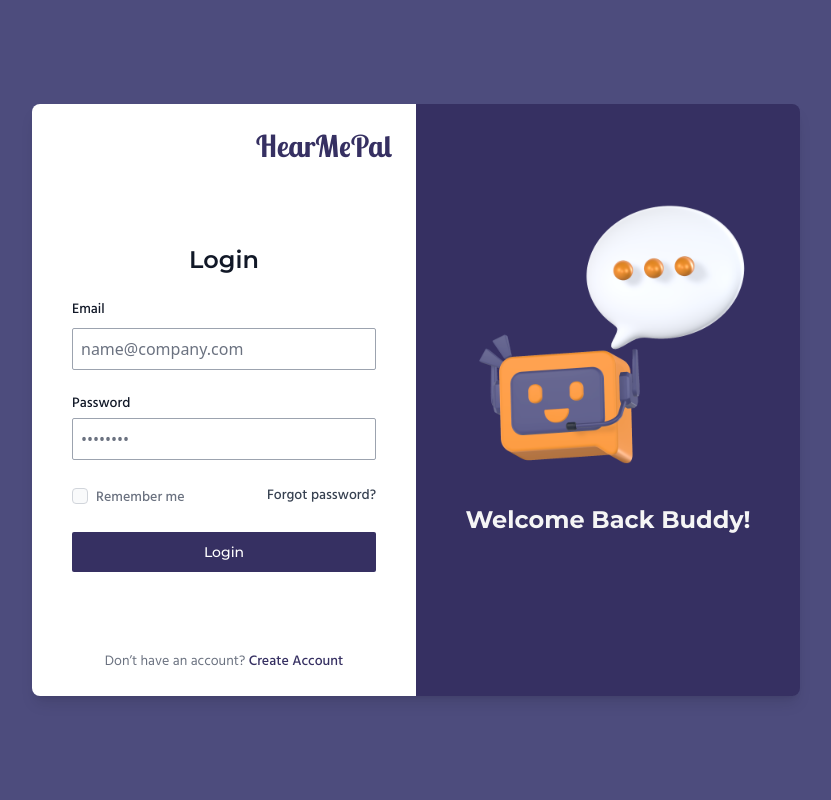
After one commit to AcilRestu12/HearMePal, a Flask app: page /login in a window 1280 px wide. The commit adds this page. Shown: the whole page, without its empty margins (224-1055 px from the left). Run offline with Flask 3, Linux system fonts and the light colour scheme; some libraries are stand-ins or nearby versions.

Commit message:
front-end -> login page | created

```diff
--- a/app.py
+++ b/app.py
@@ -18,7 +18,11 @@ conversation = Conversation(DB_HOST, DB_USER, DB_PASS, DB_NAME)
 @app.route("/")
 @app.route("/index")
 def index():
-    return render_template("pages/index.html")
+    data = {
+        'page' : 'Home',
+        'current_page' : 'home',
+    }
+    return render_template("pages/index.html", data=data)
 
 @app.route("/chat", methods=['GET'])
 @app.route("/chat/<int:conv>", methods=['GET'])
@@ -113,6 +117,14 @@ def setting():
     }
     return render_template("pages/setting.html", data=data)
 
+@app.route("/login")
+def login():
+    data = {
+        'page' : 'Login',
+        'current_page' : 'login',
+    }
+    return render_template("pages/login.html", data=data)
+
 
 
 # @app.route("/conv/<int:value>")
--- a/static/dist/css/output.css
+++ b/static/dist/css/output.css
@@ -1246,6 +1233,10 @@ input:checked + .toggle-bg{
   margin-inline-end: 1rem;
 }
 
+.ml-2{
+  margin-left: 0.5rem;
+}
+
 .ms-1{
   margin-inline-start: 0.25rem;
 }
@@ -1262,6 +1253,10 @@ input:checked + .toggle-bg{
   margin-inline-start: auto;
 }
 
+.mt-1{
+  margin-top: 0.25rem;
+}
+
 .mt-14{
   margin-top: 3.5rem;
 }
@@ -1362,6 +1353,11 @@ input:checked + .toggle-bg{
   height: auto;
 }
 
+.h-fit{
+  height: -moz-fit-content;
+  height: fit-content;
+}
+
 .h-full{
   height: 100%;
 }
@@ -1649,6 +1621,18 @@ input:checked + .toggle-bg{
   margin-bottom: calc(1.5rem * var(--tw-space-y-reverse));
 }
 
+.space-y-10 > :not([hidden]) ~ :not([hidden]){
+  --tw-space-y-reverse: 0;
+  margin-top: calc(2.5rem * calc(1 - var(--tw-space-y-reverse)));
+  margin-bottom: calc(2.5rem * var(--tw-space-y-reverse));
+}
+
+.space-y-8 > :not([hidden]) ~ :not([hidden]){
+  --tw-space-y-reverse: 0;
+  margin-top: calc(2rem * calc(1 - var(--tw-space-y-reverse)));
+  margin-bottom: calc(2rem * var(--tw-space-y-reverse));
+}
+
 .divide-y > :not([hidden]) ~ :not([hidden]){
   --tw-divide-y-reverse: 0;
   border-top-width: calc(1px * calc(1 - var(--tw-divide-y-reverse)));
@@ -1762,6 +1746,16 @@ input:checked + .toggle-bg{
   border-top-right-radius: 0.25rem;
 }
 
+.rounded-t-lg{
+  border-top-left-radius: 0.5rem;
+  border-top-right-radius: 0.5rem;
+}
+
+.rounded-b-lg{
+  border-bottom-right-radius: 0.5rem;
+  border-bottom-left-radius: 0.5rem;
+}
+
 .rounded-ee-xl{
   border-end-end-radius: 0.75rem;
 }
@@ -1815,6 +1809,11 @@ input:checked + .toggle-bg{
   border-color: rgb(209 213 219 / var(--tw-border-opacity));
 }
 
+.border-gray-400{
+  --tw-border-opacity: 1;
+  border-color: rgb(156 163 175 / var(--tw-border-opacity));
+}
+
 .border-primary\/90{
   border-color: rgb(54 48 98 / 0.9);
 }
@@ -1977,6 +1966,11 @@ input:checked + .toggle-bg{
 
 .p-6{
   padding: 1.5rem;
+}
+
+.px-10{
+  padding-left: 2.5rem;
+  padding-right: 2.5rem;
 }
 
 .px-2{
@@ -2039,14 +2038,34 @@ input:checked + .toggle-bg{
   padding-bottom: 1rem;
 }
 
+.py-6{
+  padding-top: 1.5rem;
+  padding-bottom: 1.5rem;
+}
+
 .py-8{
   padding-top: 2rem;
   padding-bottom: 2rem;
 }
 
-.py-1\.5{
-  padding-top: 0.375rem;
-  padding-bottom: 0.375rem;
+.py-20{
+  padding-top: 5rem;
+  padding-bottom: 5rem;
+}
+
+.py-16{
+  padding-top: 4rem;
+  padding-bottom: 4rem;
+}
+
+.py-5{
+  padding-top: 1.25rem;
+  padding-bottom: 1.25rem;
+}
+
+.py-52{
+  padding-top: 13rem;
+  padding-bottom: 13rem;
 }
 
 .pb-4{
@@ -2123,6 +2142,15 @@ input:checked + .toggle-bg{
 
 .font-montserrat{
   font-family: Montserrat, sans-serif;
+}
+
+.font-mono{
+  font-family: ui-monospace, SFMono-Regular, Menlo, Monaco, Consolas, "Liberation Mono", "Courier New", monospace;
+}
+
+.text-2xl{
+  font-size: 1.5rem;
+  line-height: 2rem;
 }
 
 .text-3xl{
@@ -2225,6 +2253,11 @@ input:checked + .toggle-bg{
 .text-gray-500{
   --tw-text-opacity: 1;
   color: rgb(107 114 128 / var(--tw-text-opacity));
+}
+
+.text-gray-700{
+  --tw-text-opacity: 1;
+  color: rgb(55 65 81 / var(--tw-text-opacity));
 }
 
 .text-gray-800{
@@ -2749,13 +2734,17 @@ input:checked + .toggle-bg{
     width: 80%;
   }
 
+  .sm\:max-w-md{
+    max-width: 28rem;
+  }
+
   .sm\:rounded-lg{
     border-radius: 0.5rem;
   }
 
-  .sm\:bg-purple-300{
+  .sm\:bg-lime-300{
     --tw-bg-opacity: 1;
-    background-color: rgb(202 191 253 / var(--tw-bg-opacity));
+    background-color: rgb(190 242 100 / var(--tw-bg-opacity));
   }
 
   .sm\:px-10{
@@ -2823,6 +2817,18 @@ input:checked + .toggle-bg{
     margin-top: 1rem;
   }
 
+  .md\:mt-14{
+    margin-top: 3.5rem;
+  }
+
+  .md\:mt-12{
+    margin-top: 3rem;
+  }
+
+  .md\:mt-10{
+    margin-top: 2.5rem;
+  }
+
   .md\:flex{
     display: flex;
   }
@@ -2831,6 +2837,10 @@ input:checked + .toggle-bg{
     display: none;
   }
 
+  .md\:h-screen{
+    height: 100vh;
+  }
+
   .md\:w-1\/2{
     width: 50%;
   }
@@ -2856,16 +2870,8 @@ input:checked + .toggle-bg{
     width: fit-content;
   }
 
-  .md\:w-\[\]{
-    width: ;
-  }
-
-  .md\:w-\[90\%\]{
-    width: 90%;
-  }
-
-  .md\:w-\[95\%\]{
-    width: 95%;
+  .md\:max-w-3xl{
+    max-width: 48rem;
   }
 
   .md\:flex-row{
@@ -2918,12 +2924,41 @@ input:checked + .toggle-bg{
     margin-bottom: calc(0.5rem * var(--tw-space-y-reverse));
   }
 
+  .md\:space-y-20 > :not([hidden]) ~ :not([hidden]){
+    --tw-space-y-reverse: 0;
+    margin-top: calc(5rem * calc(1 - var(--tw-space-y-reverse)));
+    margin-bottom: calc(5rem * var(--tw-space-y-reverse));
+  }
+
   .md\:space-y-6 > :not([hidden]) ~ :not([hidden]){
     --tw-space-y-reverse: 0;
     margin-top: calc(1.5rem * calc(1 - var(--tw-space-y-reverse)));
     margin-bottom: calc(1.5rem * var(--tw-space-y-reverse));
   }
 
+  .md\:rounded-e-lg{
+    border-start-end-radius: 0.5rem;
+    border-end-end-radius: 0.5rem;
+  }
+
+  .md\:rounded-t-none{
+    border-top-left-radius: 0px;
+    border-top-right-radius: 0px;
+  }
+
+  .md\:rounded-s-lg{
+    border-start-start-radius: 0.5rem;
+    border-end-start-radius: 0.5rem;
+  }
+
+  .md\:rounded-tl-none{
+    border-top-left-radius: 0px;
+  }
+
+  .md\:rounded-br-none{
+    border-bottom-right-radius: 0px;
+  }
+
   .md\:border-0{
     border-width: 0px;
   }
@@ -2975,38 +3009,48 @@ input:checked + .toggle-bg{
     padding-bottom: 3rem;
   }
 
+  .md\:py-2{
+    padding-top: 0.5rem;
+    padding-bottom: 0.5rem;
+  }
+
   .md\:py-6{
     padding-top: 1.5rem;
     padding-bottom: 1.5rem;
   }
 
-  .md\:py-2{
-    padding-top: 0.5rem;
-    padding-bottom: 0.5rem;
+  .md\:py-2\.5{
+    padding-top: 0.625rem;
+    padding-bottom: 0.625rem;
+  }
+
+  .md\:py-10{
+    padding-top: 2.5rem;
+    padding-bottom: 2.5rem;
   }
 
   .md\:pl-2{
     padding-left: 0.5rem;
   }
 
+  .md\:pl-6{
+    padding-left: 1.5rem;
+  }
+
   .md\:pr-2{
     padding-right: 0.5rem;
   }
 
-  .md\:pl-4{
-    padding-left: 1rem;
-  }
-
-  .md\:pl-6{
-    padding-left: 1.5rem;
-  }
-
-  .md\:pl-8{
-    padding-left: 2rem;
+  .md\:pr-6{
+    padding-right: 1.5rem;
   }
 
   .md\:text-left{
     text-align: left;
+  }
+
+  .md\:text-right{
+    text-align: right;
   }
 
   .md\:text-start{
--- a/templates/layouts/home.html
+++ b/templates/layouts/home.html
@@ -4,11 +4,13 @@
     <meta charset="UTF-8">
     <meta http-equiv="X-UA-Compatible" content="IE=edge">
     <meta name="viewport" content="width=device-width, initial-scale=1.0">
-    <title>Flowbite Flask</title>
+    <title>{{ data['page'] }}</title>
     <link rel="stylesheet" href="{{url_for('static',filename='dist/css/output.css')}}">
 </head>
-<body>
-    {% include 'layouts/partials/navbar.html' %}
+<body class="bg-primary">
+    {% if data['current_page'] != 'login' and data['current_page'] != 'register' %}
+        {% include 'layouts/partials/navbar.html' %}
+    {% endif %}
 
     {% block content %} {% endblock %}
 
--- /dev/null
+++ b/templates/pages/login.html
@@ -0,0 +1,52 @@
+{% extends "layouts/home.html" %}
+
+{% block content %}
+    <!-- Container Login Start -->
+    <section class="bg-secondary">
+        <div class="flex flex-col items-center justify-center px-6 mx-auto md:h-screen">
+            <div class="w-full flex flex-col-reverse md:flex-row my-10 justify-between sm:max-w-md md:max-w-3xl rounded-lg shadow-lg">
+                <div class="w-full space-y-10 md:space-y-20 py-6 rounded-b-lg md:rounded-br-none md:rounded-s-lg bg-white">
+                    <a href="/" class="block w-full text-lg md:pr-6 items-center text-center md:text-right">
+                        <span class="font-lobster text-3xl font-semibold text-primary hover:text-primary/90 duration-100">HearMePal</span>
+                    </a>
+                    <div class="flex flex-col space-y-4 md:space-y-6">
+                        <h2 class="mx-auto text-xl font-semibold font-montserrat text-gray-900 md:text-2xl">
+                            Login
+                        </h2>
+                        <form action="" method="" class="w-full px-10 mx-auto space-y-6">
+                            <div>
+                                <label for="email" class="block mb-2 text-sm font-medium font-hind text-gray-900">Email</label>
+                                <input type="email" name="email" id="email" class="bg-transparent border border-gray-400 text-gray-900 rounded-sm focus:ring-third focus:border-third block w-full p-2" placeholder="name@company.com" required="">
+                            </div>
+                            <div>
+                                <label for="password" class="block mb-1 text-sm font-medium font-hind text-gray-900">Password</label>
+                                <input type="password" name="password" id="password" placeholder="••••••••" class="bg-transparent border border-gray-400 text-gray-900 rounded-sm focus:ring-third focus:border-third block w-full p-2" required="">
+                            </div>
+                            <div class="flex flex-row items-center justify-between font-medium font-hind">
+                                <div class="flex items-center">
+                                    <div class="flex items-center h-5">
+                                      <input id="remember" aria-describedby="remember" type="checkbox" class="w-4 h-4 border border-gray-300 rounded bg-gray-50 focus:ring-3 focus:ring-third checked:bg-third" required="">
+                                    </div>
+                                    <div class="ml-2 mt-1 text-sm">
+                                      <label for="remember" class="text-gray-500">Remember me</label>
+                                    </div>
+                                </div>
+                                <a href="#" class="text-sm font-medium text-gray-700 hover:underline">Forgot password?</a>
+                            </div>
+                            <button type="submit" class="w-full text-white bg-primary hover:bg-primary/90 focus:ring-4 focus:outline-none focus:ring-primary/50 font-medium font-montserrat rounded-sm text-sm px-5 py-2.5 text-center">Login</button>
+                        </form>
+                    </div>
+                    <p class="text-sm text-center font-normal font-hind text-gray-500">
+                        Don’t have an account? <a href="/register" class="font-medium text-primary hover:underline">Create Account</a>
+                    </p>
+                </div>
+                <div class="w-full flex flex-col py-20 md:py-10 bg-primary rounded-t-lg md:rounded-e-lg md:rounded-tl-none">
+                    <img class="h-fit w-60 md:w-80 lg:max-w-md mx-auto md:mt-10 mb-4 md:mb-0" src="../static/assets/chatbot-creating-message.png" alt="chatbot message illustration">
+                    <h1 class="mx-auto text-2xl font-bold font-montserrat text-text">Welcome Back Buddy!</h1>
+                </div>
+            </div>
+        </div>
+    </section>
+    <!-- Container Login End -->
+
+{% endblock %}
```
Also changed, not shown: other parts of static/dist/css/output.css (+85 -179 lines), static/assets/chatbot-creating-message.png (added).
